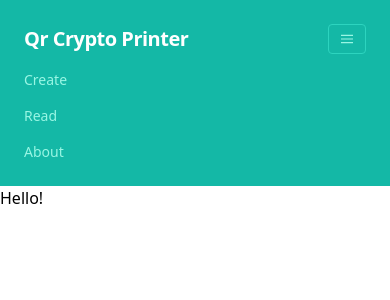
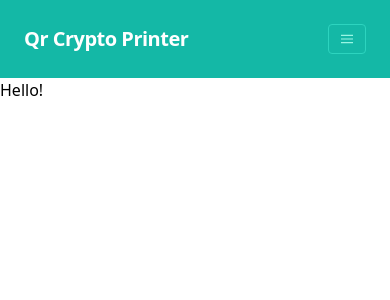
Before and after one commit to vlivanov1232/qrcryptoprinter, a SvelteKit app: page / in a window 390 px wide. Shown: the top 300 px of the page. Built offline with nearby package versions, Linux system fonts and the light colour scheme.

Commit message:
Fix mobile hamburg, refactorings

```diff
--- a/src/routes/+layout.svelte
+++ b/src/routes/+layout.svelte
@@ -1,6 +1,11 @@
 <script>
     import {base} from "$app/paths";
     import "../app.css";
+
+    let menu_hidden = true;
+    function toggleMenu() {
+        menu_hidden = !menu_hidden;
+    }
 </script>
 
 
@@ -9,11 +14,11 @@
     <a href="{base}/" class="font-semibold text-xl tracking-tight">Qr Crypto Printer</a>
   </div>
   <div class="block lg:hidden">
-    <button class="flex items-center px-3 py-2 border rounded text-teal-200 border-teal-400 hover:text-white hover:border-white">
+    <button on:click={toggleMenu} class="flex items-center px-3 py-2 border rounded text-teal-200 border-teal-400 hover:text-white hover:border-white">
       <svg class="fill-current h-3 w-3" viewBox="0 0 20 20" xmlns="http://www.w3.org/2000/svg"><title>Menu</title><path d="M0 3h20v2H0V3zm0 6h20v2H0V9zm0 6h20v2H0v-2z"/></svg>
     </button>
   </div>
-  <div class="w-full block flex-grow lg:flex lg:items-center lg:w-auto">
+  <div class="w-full block flex-grow lg:flex lg:items-center lg:w-auto" class:hidden={menu_hidden}>
     <div class="text-sm lg:flex-grow">
       <a href="{base}/print" class="block mt-4 lg:inline-block lg:mt-0 text-teal-200 hover:text-white mr-4">
         Create
--- a/src/routes/read/+page.svelte
+++ b/src/routes/read/+page.svelte
@@ -1,7 +1,6 @@
 <script lang="ts">
     import {Html5Qrcode, type Html5QrcodeResult} from 'html5-qrcode'
     import { onMount } from 'svelte'
-    import {base} from "$app/paths";
     import CryptoES from "crypto-es";
     import SaltInput from "$lib/components/SaltInput.svelte";
 
```
